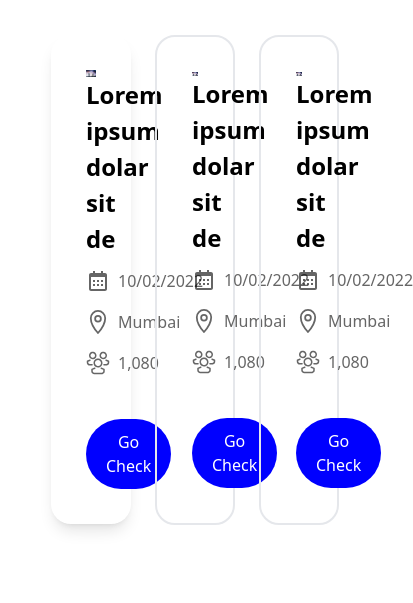
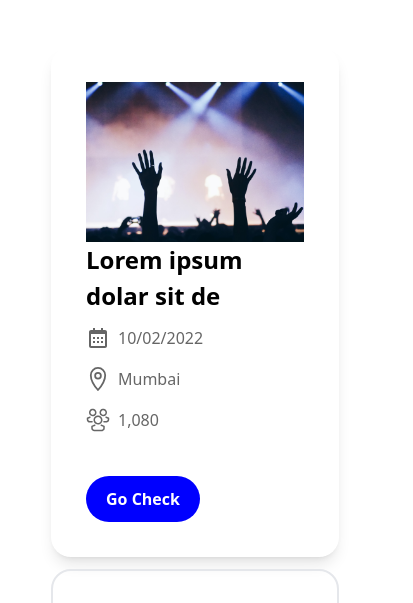
Before and after one commit to Sahwag546/t-project-3, a website: page index.html in a window 390 px wide. Shown: the part 170-773 px from the top of the page, 413 px wide, since content can reach past the window. Drawn offline with nearby package versions, Linux system fonts and the light colour scheme.

Commit message:
add responsive

```diff
--- a/index.html
+++ b/index.html
@@ -24,7 +24,7 @@
         <div class="text-[48px] font-bold text-center pb-[33px]">Choose your next event</div>
         <div class="container mx-auto w-4/5">
             <div class="flex flex-wrap">
-            <div class="w-1/3 px-3">
+            <div class="w-full sm:w-1/2 md:w-1/3 px-3 pt-3">
                 <div class=" shadow-lg p-[35px] rounded-[20px]">
                     <img class="w-full" src="/src/images/img.png" alt="">
                     <div class="text-[24px] font-semibold">Lorem ipsum dolar sit de</div>
@@ -107,12 +107,12 @@
                             1,080
                         </div>
                     </div>
-                    <button class=" bg-[blue] pt-[11px] pb-[11px] px-5 rounded-full mt-11 text-white hover:bg-[skyblue] hover:text-black" >
+                    <button class="text-base font-semibold bg-[blue] pt-[11px] pb-[11px] px-5 rounded-full mt-11 text-white hover:bg-[skyblue] hover:text-black" >
                         Go Check
                     </button>
                 </div>
             </div>
-                <div class="w-1/3 px-3">
+                <div class="w-full sm:w-1/2 md:w-1/3 px-3 pt-3">
                     <div class="border-[2px] p-[35px] rounded-[20px]">
                         <img class="w-full" src="/src/images/img.png" alt="">
                         <div class="text-[24px] font-semibold">Lorem ipsum dolar sit de</div>
@@ -190,12 +190,12 @@
                                 1,080
                             </div>
                         </div>
-                        <button class=" bg-[blue] pt-[11px] pb-[11px] px-5 rounded-full mt-11 text-white hover:bg-[skyblue] hover:text-black">
+                        <button class="text-base font-semibold bg-[blue] pt-[11px] pb-[11px] px-5 rounded-full mt-11 text-white hover:bg-[skyblue] hover:text-black">
                             Go Check
                         </button>
                     </div>
                 </div>
-                    <div class="w-1/3 px-3">
+                    <div class="w-full sm:w-1/2 md:w-1/3 px-3 pt-3">
                         <div class="border-[2px] p-[35px] rounded-[20px]">
                             <img class="w-full" src="/src/images/img.png" alt="">
                             <div class="text-[24px] font-semibold">Lorem ipsum dolar sit de</div>
@@ -273,7 +273,7 @@
                                     1,080
                                 </div>
                             </div>
-                            <button class=" bg-[blue] pt-[11px] pb-[11px] px-5 rounded-full mt-11 text-white hover:bg-[skyblue] hover:text-black">
+                            <button class=" text-base font-semibold bg-[blue] pt-[11px] pb-[11px] px-5 rounded-full mt-11 text-white hover:bg-[skyblue] hover:text-black">
                                 Go Check
                             </button>
                         </div>
```
